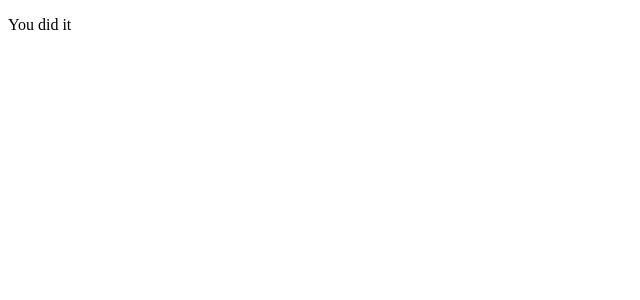
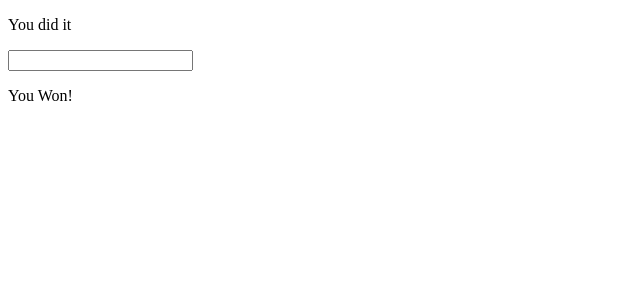
Before and after one commit to ddaannnnyy/vueschool, a Vue app in the folder wordle-tdd/: page / in a window 1280 px wide. Shown: the top 300 px of the page, without its empty margins (0-640 px from the left). Built offline with nearby package versions, Linux system fonts and the light colour scheme.

Commit message:
wrote initial test, victory message when user matches word

```diff
--- a/wordle-tdd/src/App.vue
+++ b/wordle-tdd/src/App.vue
@@ -3,5 +3,5 @@ import WordleBoard from './components/WordleBoard.vue'
 </script>
 
 <template>
-  <WordleBoard msg="You did it" />
+  <WordleBoard word-of-the-day="You did it" />
 </template>
--- a/wordle-tdd/src/components/WordleBoard.vue
+++ b/wordle-tdd/src/components/WordleBoard.vue
@@ -1,9 +1,11 @@
 <script setup lang="ts">
 defineProps<{
-  msg: string
+  wordOfTheDay: string
 }>()
 </script>
 
 <template>
-  <p>{{ msg }}</p>
+  <p>{{ wordOfTheDay }}</p>
+  <input type="text" name="" id="" />
+  <p>You Won!</p>
 </template>
```
Also changed, not shown: 1 other file (tests, documents, lock files or other folders).
